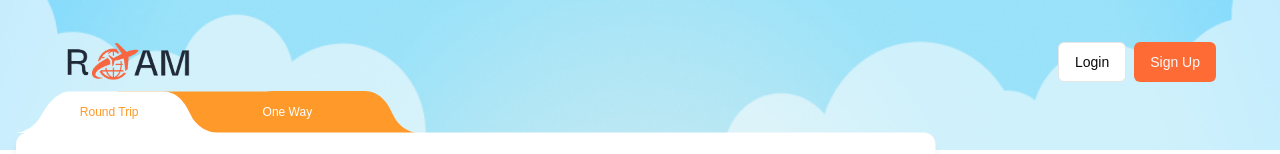
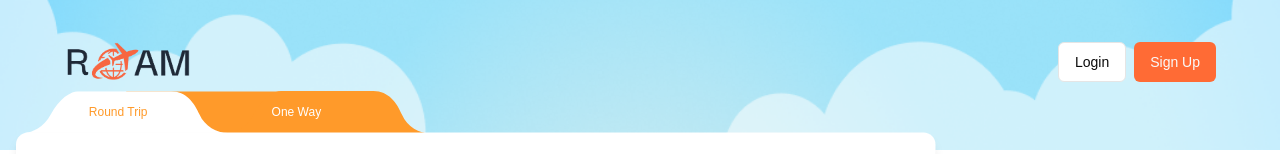
Before and after one commit to hjenkins04/Roam-Travel-Booking, a Next.js app in the folder roam-frontend/: page /search-results in a window 1280 px wide. Shown: the top 154 px of the page. Built offline with nearby package versions, Linux system fonts and the light colour scheme.

Commit message:
Fixed Search Box Positioning

```diff
--- a/roam-frontend/components/SearchResultBox.tsx
+++ b/roam-frontend/components/SearchResultBox.tsx
@@ -47,9 +47,9 @@ const SearchResultBox = () => {
 
     return (
         <>
-            <div className=" flex flex-col items-start  relative" >
+            <div className=" flex flex-col items-start relative" >
                 {/* Toggle Button Container */}
-                <div className="relative flex -mb-0.5 justify-center items-center">
+                <div className="relative flex ml-3 -mb-0.5 justify-center items-center">
                     <HumpButton
                         primaryColor="#FF9A2A"
                         secondaryColor="#FFFFFF"
```
